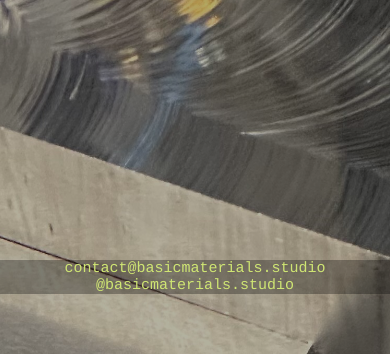
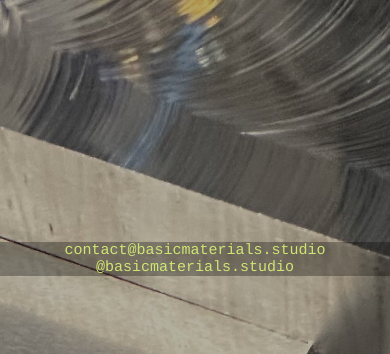
Before and after one commit to sabalaja/basicmaterials, a plain HTML site: page index.html in a window 390 px wide. Shown: the part 490-844 px from the top of the page. Drawn offline with Linux system fonts and the light colour scheme.

Commit message:
hot hot fix

```diff
--- a/css/style.css
+++ b/css/style.css
@@ -102,7 +102,7 @@ h3 {
 		flex-direction: column;
 		align-items: center;
 		background-color: rgba(0, 0, 0, 0.3);
-		margin-bottom: 40px;
+		margin-bottom: 15%;
 	}
 
 	.footer a {
```
